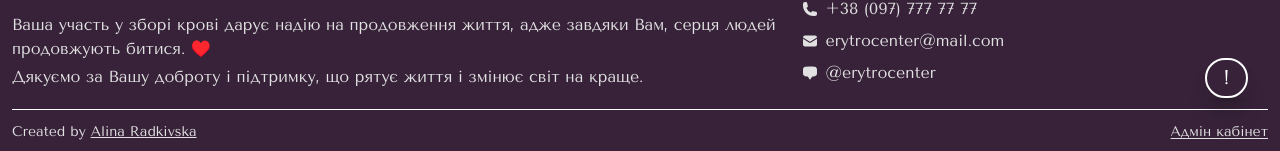
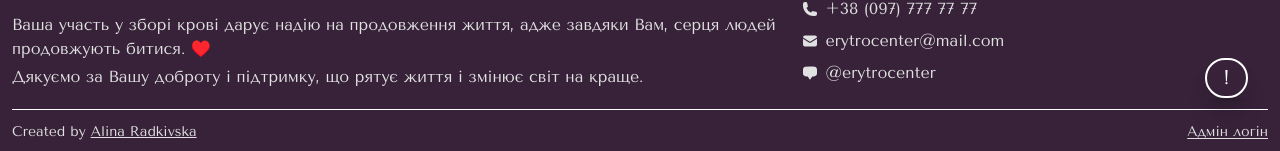
Before and after one commit to AlivkaRadkivska/blood-center, a Next.js app: page /locations in a window 1280 px wide. Shown: the part 646-797 px from the top of the page. Built offline with nearby package versions, Linux system fonts and the light colour scheme; no server answers; the database is empty.

Commit message:
fix admin link in footer

```diff
--- a/src/app/(user)/layout.tsx
+++ b/src/app/(user)/layout.tsx
@@ -7,7 +7,7 @@ export default async function UserLayout({
 }: Readonly<{
   children: React.ReactNode;
 }>) {
-  const user = currentUser();
+  const user = await currentUser();
 
   return (
     <>
```
